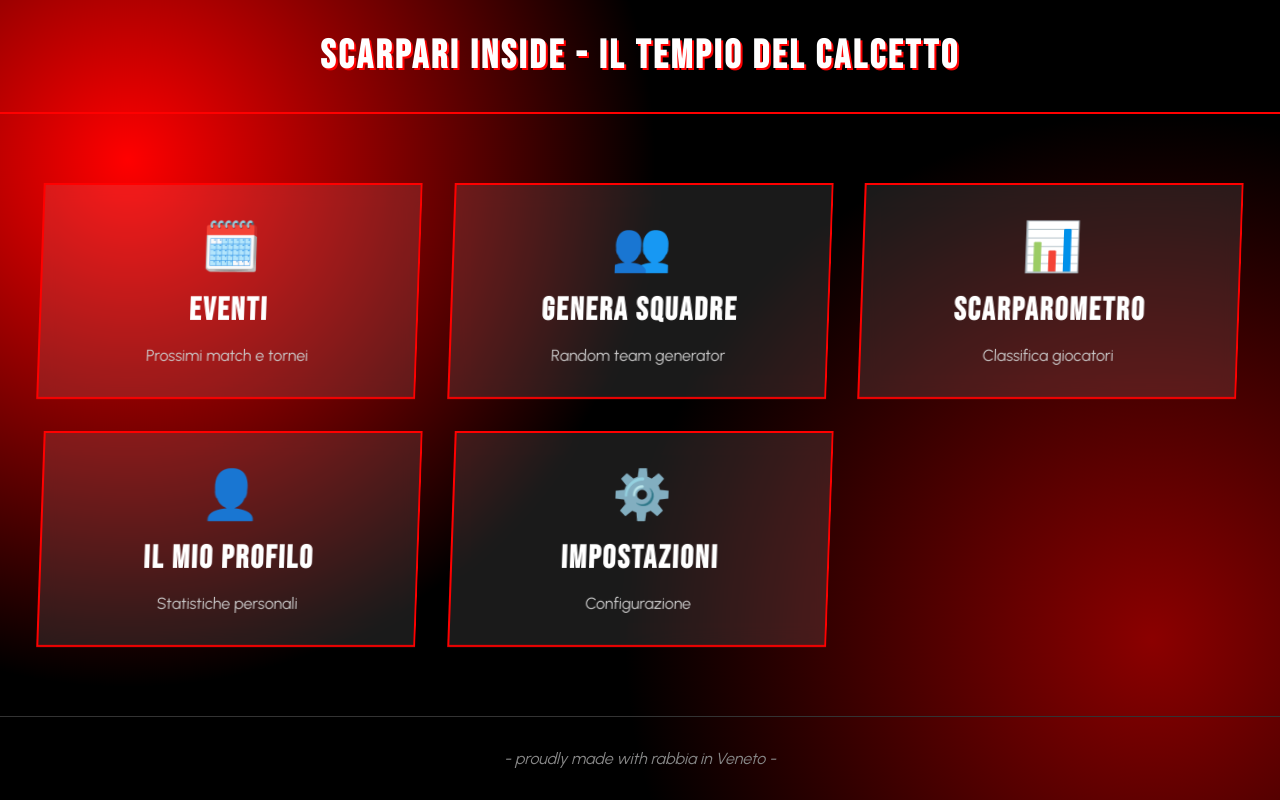
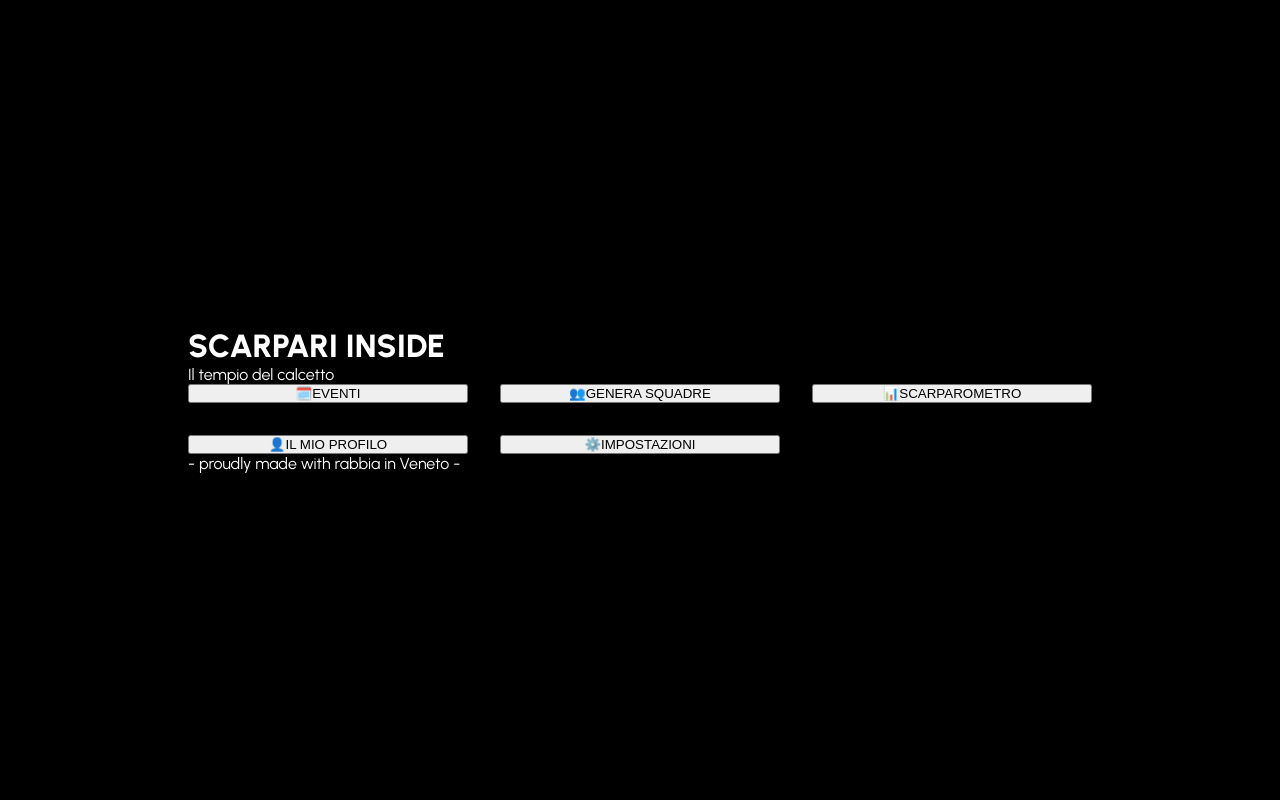
Before and after one commit to scarpariinside26/scarpari-inside-new, a React (Vite) app: page / in a window 1280 px wide. Built offline with nearby package versions, Linux system fonts and the light colour scheme.

Commit message:
Update App.jsx

```diff
--- a/src/App.jsx
+++ b/src/App.jsx
@@ -1,90 +1,51 @@
-import React, { useState, useEffect } from 'react';
+import React from 'react';
 import './App.css';
 
 function App() {
-  const [showDashboard, setShowDashboard] = useState(false);
-  const [animationPhase, setAnimationPhase] = useState(0);
-
-  useEffect(() => {
-    const timer = setTimeout(() => {
-      if (animationPhase < 5) {
-        setAnimationPhase(animationPhase + 1);
-      } else {
-        setShowDashboard(true);
-      }
-    }, animationPhase === 0 ? 1500 : 1200); // 7 secondi totali
-
-    return () => clearTimeout(timer);
-  }, [animationPhase]);
-
-  const renderAnimation = () => {
-    switch (animationPhase) {
-      case 0:
-        return <div className="animation-phase phase-1">BENVENUTO NELL'INFERNO DEL CALCETTO</div>;
-      case 1:
-        return <div className="animation-phase phase-2">QUI LA DIGNITÀ RESTA ALL'INGRESSO</div>;
-      case 2:
-        return <div className="animation-phase phase-3">SOLO UNA COSA CONTA...</div>;
-      case 3:
-        return <div className="animation-phase phase-4">IL RISPETTO</div>;
-      case 4:
-        return <div className="animation-phase phase-5">ACCEDI ALL'INFERNO...</div>;
-      case 5:
-        return <div className="animation-phase phase-6">3... 2... 1...</div>;
-      default:
-        return null;
-    }
-  };
-
-  const renderDashboard = () => (
-    <div className="dashboard">
-      <header className="dashboard-header">
-        <h1>SCARPARI INSIDE - IL TEMPIO DEL CALCETTO</h1>
+  return (
+    <div className="App">
+      <div className="container">
+        {/* Header con Logo */}
+        <header className="header">
+          <h1 className="logo">SCARPARI INSIDE</h1>
+          <p className="slogan">Il tempio del calcetto</p>
         </header>
 
-      <main className="dashboard-main">
+        {/* Menu Principale */}
+        <main className="main">
           <div className="menu-grid">
-          <div className="menu-card" onClick={() => alert('Eventi aperti!')}>
-            <div className="menu-icon">🗓️</div>
-            <h3>EVENTI</h3>
-            <p>Prossimi match e tornei</p>
-          </div>
+            <button className="menu-btn" onClick={() => alert('Eventi aperti!')}>
+              <span className="icon">🗓️</span>
+              <span className="text">EVENTI</span>
+            </button>
 
-          <div className="menu-card" onClick={() => alert('Generazione squadre!')}>
-            <div className="menu-icon">👥</div>
-            <h3>GENERA SQUADRE</h3>
-            <p>Random team generator</p>
-          </div>
+            <button className="menu-btn" onClick={() => alert('Generazione squadre!')}>
+              <span className="icon">👥</span>
+              <span className="text">GENERA SQUADRE</span>
+            </button>
 
-          <div className="menu-card" onClick={() => alert('Scarparometro!')}>
-            <div className="menu-icon">📊</div>
-            <h3>SCARPAROMETRO</h3>
-            <p>Classifica giocatori</p>
-          </div>
+            <button className="menu-btn" onClick={() => alert('Scarparometro!')}>
+              <span className="icon">📊</span>
+              <span className="text">SCARPAROMETRO</span>
+            </button>
 
-          <div className="menu-card" onClick={() => alert('Profilo!')}>
-            <div className="menu-icon">👤</div>
-            <h3>IL MIO PROFILO</h3>
-            <p>Statistiche personali</p>
-          </div>
+            <button className="menu-btn" onClick={() => alert('Profilo!')}>
+              <span className="icon">👤</span>
+              <span className="text">IL MIO PROFILO</span>
+            </button>
 
-          <div className="menu-card" onClick={() => alert('Impostazioni!')}>
-            <div className="menu-icon">⚙️</div>
-            <h3>IMPOSTAZIONI</h3>
-            <p>Configurazione</p>
-          </div>
+            <button className="menu-btn" onClick={() => alert('Impostazioni!')}>
+              <span className="icon">⚙️</span>
+              <span className="text">IMPOSTAZIONI</span>
+            </button>
           </div>
         </main>
 
-      <footer className="dashboard-footer">
+        {/* Footer */}
+        <footer className="footer">
           <p>- proudly made with rabbia in Veneto -</p>
         </footer>
       </div>
-  );
-
-  return (
-    <div className="App">
-      {showDashboard ? renderDashboard() : renderAnimation()}
     </div>
   );
 }
```
Lines whose indentation alone changed are shown as unchanged.
